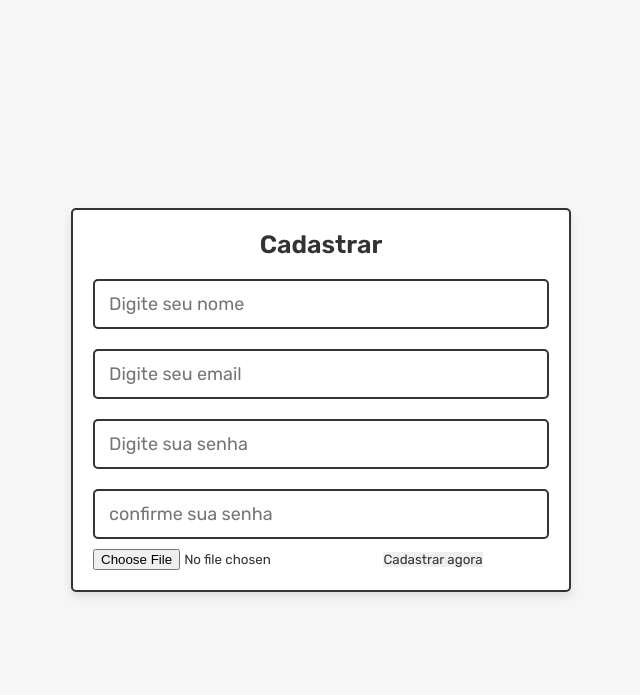
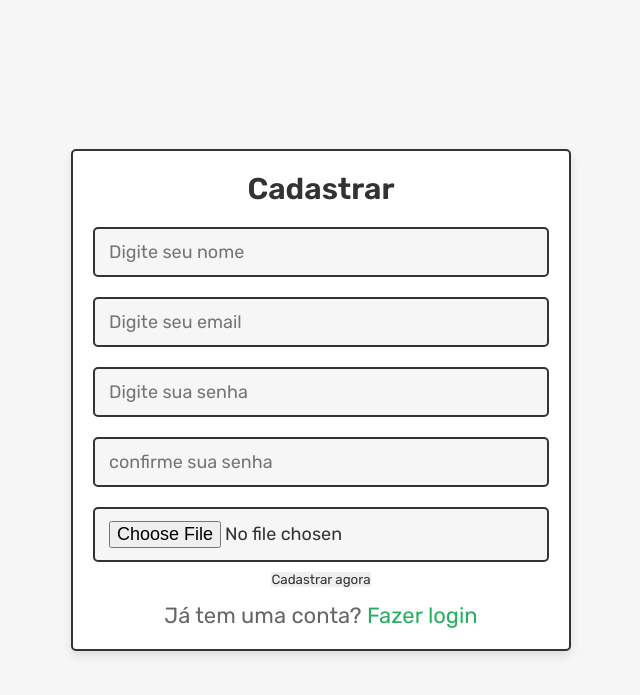
Before and after one commit to programer-Glei/Pjt_Quitanda, a PHP site: page /register.php in a window 1280 px wide. Shown: the top 695 px of the page, without its empty margins (319-959 px from the left). Run offline with PHP 8.4, Linux system fonts and the light colour scheme; some libraries are stand-ins or nearby versions.

Commit message:
proximo comit

```diff
--- a/css/estilo.css
+++ b/css/estilo.css
@@ -71,14 +71,14 @@ section {
   -webkit-box-shadow: 0 0.5rem 1rem rgba(0, 0, 0, 0.1);
           box-shadow: 0 0.5rem 1rem rgba(0, 0, 0, 0.1);
   border: 0.2rem solid #333;
+  text-align: center;
   padding: 2rem;
 }
 
 .form-container form h3 {
-  font-size: 2.5rem;
+  font-size: 3rem;
   color: #333;
   margin-bottom: 1rem;
-  text-align: center;
 }
 
 .form-container form .box {
@@ -89,5 +89,20 @@ section {
   padding: 1.2rem 1.4rem;
   font-size: 1.8rem;
   color: #333;
+  background-color: #f6f6f6;
+}
+
+.form-container form p {
+  margin-top: 1.5rem;
+  font-size: 2.2rem;
+  color: #666;
+}
+
+.form-container form p a {
+  color: #27ae60;
+}
+
+.form-container form p a:hover {
+  text-decoration: underline;
 }
 /*# sourceMappingURL=estilo.css.map */
--- a/css/estilo.scss
+++ b/css/estilo.scss
@@ -66,13 +66,13 @@ section{
         border-radius: 0.5rem;
         box-shadow: $box-shadow;
         border: $border;
+        text-align: center;
         padding: 2rem;
 
         h3{
-            font-size: 2.5rem;
+            font-size: 3rem;
             color: $--black;
             margin-bottom: 1rem;
-            text-align: center;
         }
 
         .box{
@@ -83,6 +83,21 @@ section{
             padding: 1.2rem 1.4rem;
             font-size: 1.8rem;
             color: $--black;
+            background-color: $--light-bg;
+        }
+
+        p{
+            margin-top: 1.5rem;
+            font-size: 2.2rem;
+            color: $light-color;
+
+            a{
+                color: $--green;
+
+                &:hover{
+                    text-decoration: underline;
+                }
+            }
         }
     }
 }
--- a/register.php
+++ b/register.php
@@ -18,8 +18,9 @@
             <input type="email" name="email" class="box" placeholder="Digite seu email" required>
             <input type="password" name="pass" class="box" placeholder="Digite sua senha" required>
             <input type="password" name="cpass" class="box" placeholder="confirme sua senha" required>
-            <input type="file" name="pass" class="image" accept="image/jpg, image/jpeg, image/png" required>
+            <input type="file" name="pass" class="box" accept="image/jpg, image/jpeg, image/png" required>
             <input type="submit" value="Cadastrar agora" class="btn" name="submit">
+            <p>Já tem uma conta?<a href="login.php"> Fazer login</a></p>
         </form>
     </section>
 </body>
```
Also changed, not shown: 1 other file.
